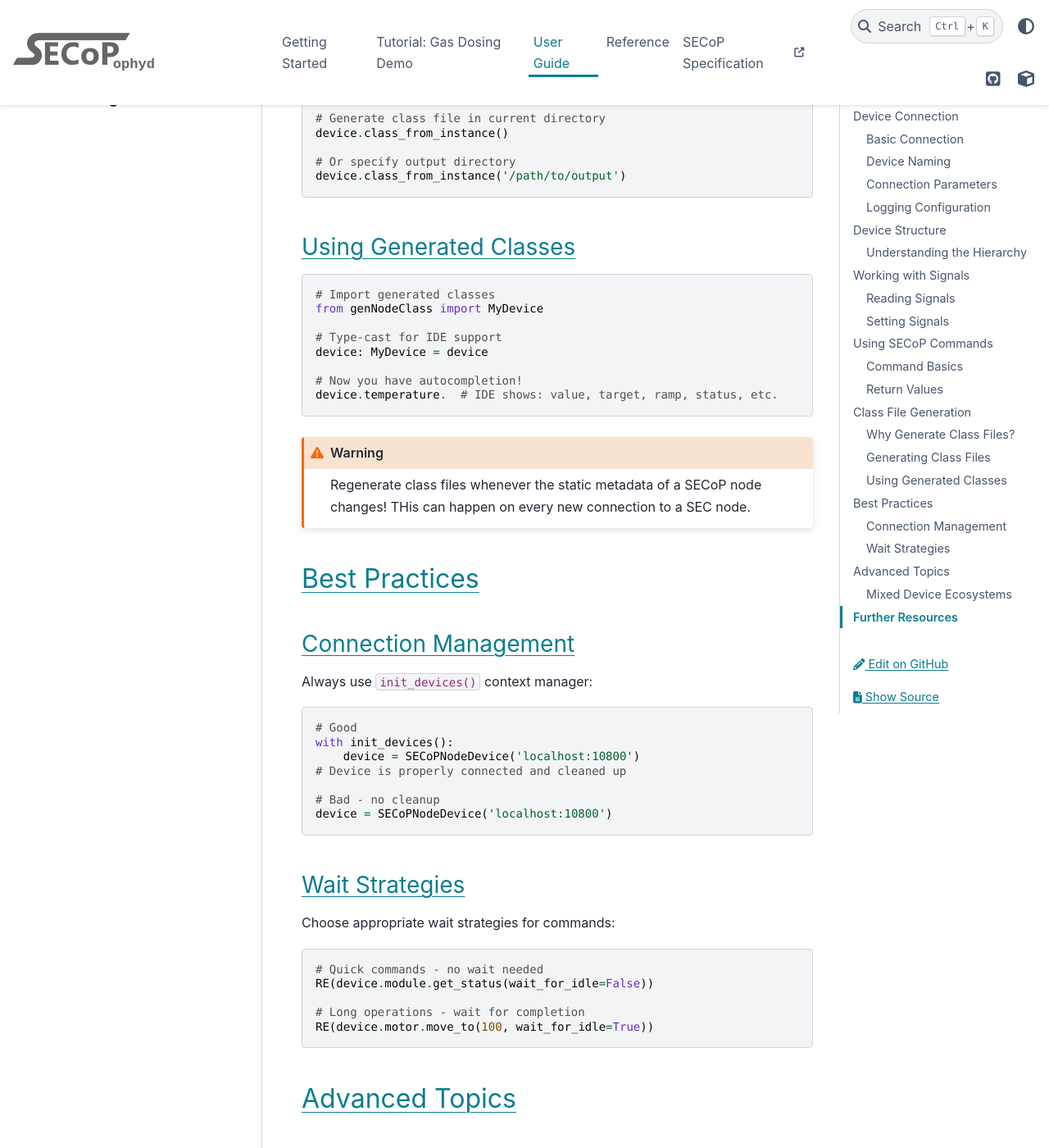
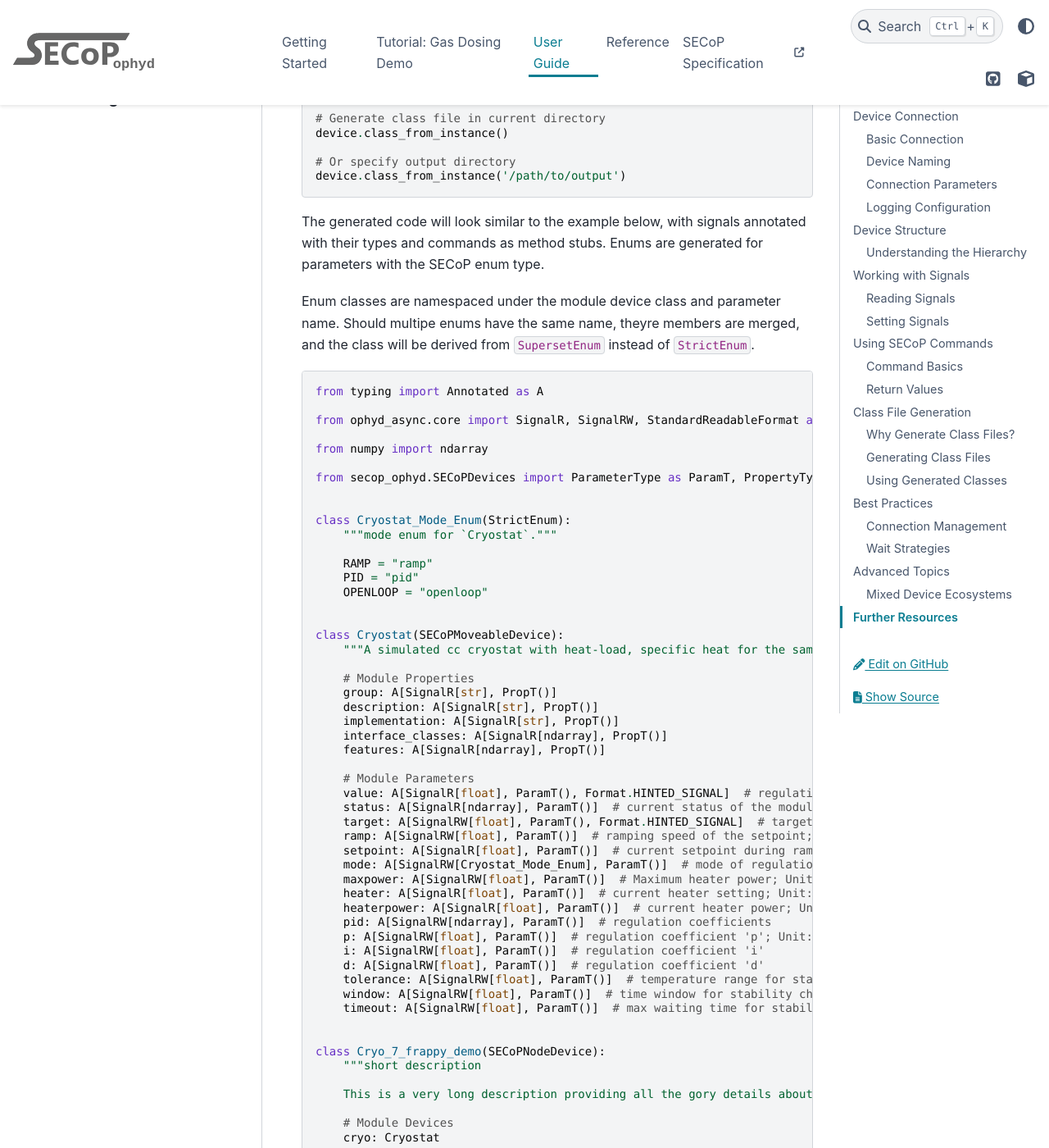
Before and after one commit to SampleEnvironment/secop-ophyd, a Sphinx documentation site: the page built from docs/source/user_guide.rst, in a window 1280 px wide and 1400 px high, scrolled down 7396 px. Shown: the whole window at 82% size. Built offline with Sphinx 7.4.7 and the PyData theme 0.15.4, drawn with Linux system fonts in a browser that asks for light colours; pages that are not in the unit, such as notebooks, are missing from menus; some of the changed text lies outside the part shown.

Commit message:
update docs to new conn strategy (#55)
Co-authored-by: Peter Braun <peter.braun@helmholtz-berlin.de>

```diff
--- a/docs/source/user_guide.rst
+++ b/docs/source/user_guide.rst
@@ -285,6 +285,8 @@
 
 
 
+.. _class-file-generation:
+
 Class File Generation
 ---------------------
 
@@ -312,6 +314,90 @@
     # Or specify output directory
     device.class_from_instance('/path/to/output')
 
+
+The generated code will look similar to the example below, with signals annotated with
+their types and commands as method stubs. Enums are generated for parameters with the
+SECoP enum type.
+
+Enum classes are namespaced under the module device class and
+parameter name. Should multipe enums have the same name, theyre members are merged,
+and the class will be derived from ``SupersetEnum`` instead of ``StrictEnum``.
+
+.. code-block:: python
+
+    from typing import Annotated as A
+
+    from ophyd_async.core import SignalR, SignalRW, StandardReadableFormat as Format, StrictEnum
+
+    from numpy import ndarray
+
+    from secop_ophyd.SECoPDevices import ParameterType as ParamT, PropertyType as PropT, SECoPMoveableDevice, SECoPNodeDevice
+
+
+    class Cryostat_Mode_Enum(StrictEnum):
+        """mode enum for `Cryostat`."""
+
+        RAMP = "ramp"
+        PID = "pid"
+        OPENLOOP = "openloop"
+
+
+    class Cryostat(SECoPMoveableDevice):
+        """A simulated cc cryostat with heat-load, specific heat for the sample and a temperature dependent heat-link between sample and regulation."""
+
+        # Module Properties
+        group: A[SignalR[str], PropT()]
+        description: A[SignalR[str], PropT()]
+        implementation: A[SignalR[str], PropT()]
+        interface_classes: A[SignalR[ndarray], PropT()]
+        features: A[SignalR[ndarray], PropT()]
+
+        # Module Parameters
+        value: A[SignalR[float], ParamT(), Format.HINTED_SIGNAL]  # regulation temperature; Unit: (K)
+        status: A[SignalR[ndarray], ParamT()]  # current status of the module
+        target: A[SignalRW[float], ParamT(), Format.HINTED_SIGNAL]  # target temperature; Unit: (K)
+        ramp: A[SignalRW[float], ParamT()]  # ramping speed of the setpoint; Unit: (K/min)
+        setpoint: A[SignalR[float], ParamT()]  # current setpoint during ramping else target; Unit: (K)
+        mode: A[SignalRW[Cryostat_Mode_Enum], ParamT()]  # mode of regulation
+        maxpower: A[SignalRW[float], ParamT()]  # Maximum heater power; Unit: (W)
+        heater: A[SignalR[float], ParamT()]  # current heater setting; Unit: (%)
+        heaterpower: A[SignalR[float], ParamT()]  # current heater power; Unit: (W)
+        pid: A[SignalRW[ndarray], ParamT()]  # regulation coefficients
+        p: A[SignalRW[float], ParamT()]  # regulation coefficient 'p'; Unit: (%/K)
+        i: A[SignalRW[float], ParamT()]  # regulation coefficient 'i'
+        d: A[SignalRW[float], ParamT()]  # regulation coefficient 'd'
+        tolerance: A[SignalRW[float], ParamT()]  # temperature range for stability checking; Unit: (K)
+        window: A[SignalRW[float], ParamT()]  # time window for stability checking; Unit: (s)
+        timeout: A[SignalRW[float], ParamT()]  # max waiting time for stabilisation check; Unit: (s)
+
+
+    class Cryo_7_frappy_demo(SECoPNodeDevice):
+        """short description
+
+        This is a very long description providing all the gory details about the stuff we are describing."""
+
+        # Module Devices
+        cryo: Cryostat
+
+        # Node Properties
+        equipment_id: A[SignalR[str], PropT()]
+        firmware: A[SignalR[str], PropT()]
+        description: A[SignalR[str], PropT()]
+        _interfaces: A[SignalR[ndarray], PropT()]
+
+
+.. note::
+
+    Annotations for signals include:
+
+    - **Signal type** (e.g., ``SignalR``, ``SignalRW``)
+    - **Signal data type** (e.g., ``float``, ``str``,... (`SignalDatatype <https://blueskyproject.io/ophyd-async/main/_api/ophyd_async/ophyd_async.core.html#ophyd_async.core.SignalDatatypeT>`_)
+    - **Format** declares if the signal represents a **read** or a **config** signal (`StandardReadableFormat <https://blueskyproject.io/ophyd-async/main/_api/ophyd_async/ophyd_async.core.html#ophyd_async.core.StandardReadableFormat>`_)
+    - **SECoP attribute type** ``ParamT`` the signal represents a SECoP parameter (data is dynamic at runtime) or ``PropT`` the signal represents a SECoP property (static metadata at runtime, can only change on reconnect)
+
+
+
+
 Using Generated Classes
 ~~~~~~~~~~~~~~~~~~~~~~~
 
@@ -320,16 +406,23 @@
     # Import generated classes
     from genNodeClass import MyDevice
 
-    # Type-cast for IDE support
-    device: MyDevice = device
+    # Instatiate device using generated class
+    with init_devices():
+        cryo_node = MyDevice('localhost:10800')
 
     # Now you have autocompletion!
-    device.temperature.  # IDE shows: value, target, ramp, status, etc.
+    cryo_node.cryo.  # IDE shows: value, target, ramp, status, etc.
+
+
+
+
+
 
 .. warning::
 
    Regenerate class files whenever the static metadata of a SECoP node changes!
-   THis can happen on every new connection to a SEC node.
+   This can happen on every new connection to a SEC node.
+
 
 
 
@@ -339,7 +432,7 @@
 Connection Management
 ~~~~~~~~~~~~~~~~~~~~~
 
-Always use ``init_devices()`` context manager:
+With or without a runengine involved always use ``init_devices()`` context manager:
 
 .. code-block:: python
 
--- a/pyproject.toml
+++ b/pyproject.toml
@@ -12,9 +12,9 @@
 dependencies = [
     'ophyd-async >= 0.10.0',
     'frappy-core == 0.20.4',
-    'black >= 23.0.0',
-    'Jinja2 >= 3.1.6',
-    'autoflake >= 2.3.2',
+    'black',
+    'Jinja2',
+    'autoflake',
 
 ]
 
```
Also changed, not shown: docs/source/getting_started.rst (+7 -7 lines), docs/source/tutorial.rst (+19 -10 lines), 1 other file.
